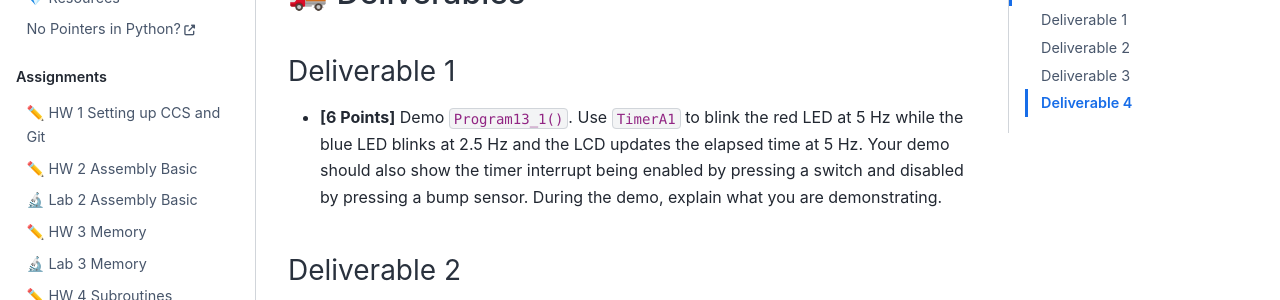
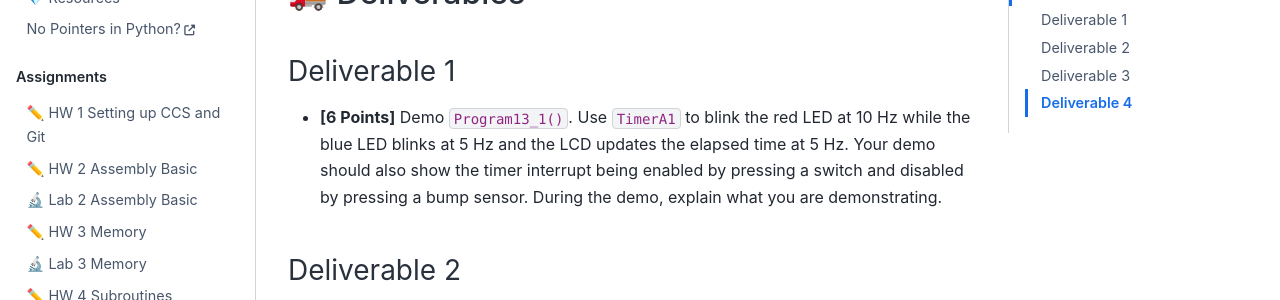
Before and after one commit to USAFA-ECE/ece382, a Jupyter Book: the page built from docs/Assignments/lab13.md, in a window 1280 px wide and 900 px high, scrolled down 4987 px. Shown: the part 153-453 px from the top of the window. Built offline with Jupyter Book 1.0.4 settings and Sphinx 7.4.7 and the Sphinx Book theme 1.1.4, drawn with Linux system fonts in a browser that asks for light colours.

Commit message:
update to sync language for deliverable in Lab13.md and Gradescope

```diff
--- a/docs/Assignments/lab13.md
+++ b/docs/Assignments/lab13.md
@@ -117,7 +117,7 @@ We want to enable interrupt service routines to execute a range of user-defined
 ## 🚚 Deliverables
 
 ### Deliverable 1
-- **[6 Points]**  Demo `Program13_1()`. Use `TimerA1` to blink the red LED at 5 Hz while the blue LED blinks at 2.5 Hz and the LCD updates the elapsed time at 5 Hz.
+- **[6 Points]**  Demo `Program13_1()`. Use `TimerA1` to blink the red LED at 10 Hz while the blue LED blinks at 5 Hz and the LCD updates the elapsed time at 5 Hz.
 Your demo should also show the timer interrupt being enabled by pressing a switch and disabled by pressing a bump sensor. During the demo, explain what you are demonstrating.
 
 ### Deliverable 2
```
